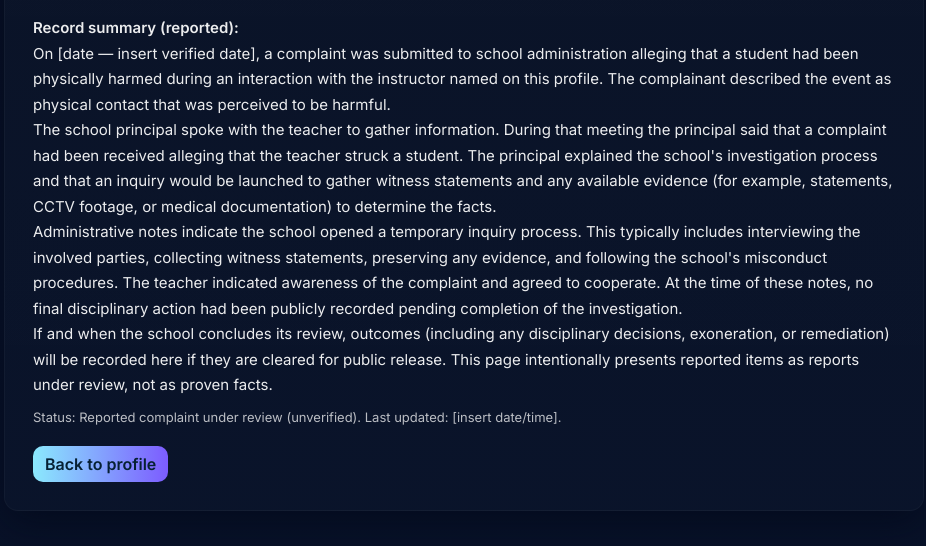
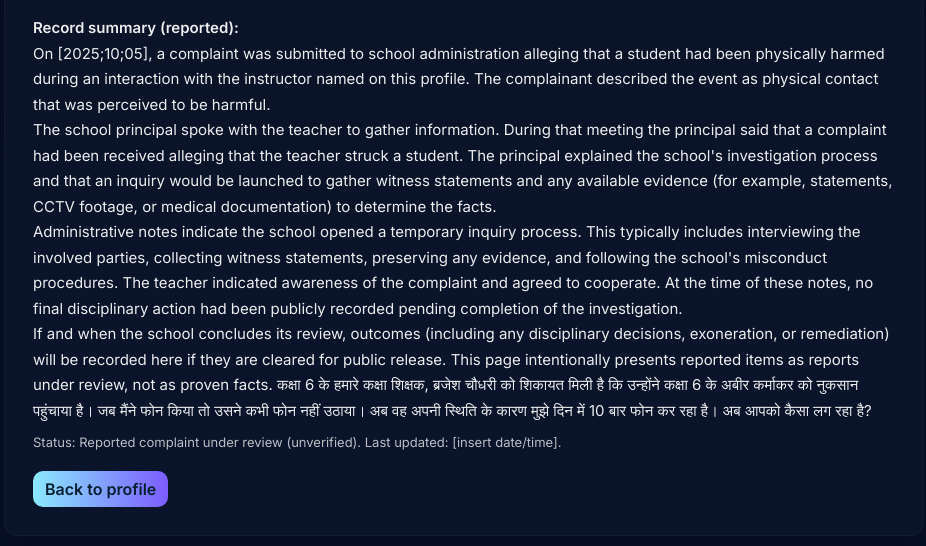
Before and after one commit to abirzzzzx/bigsecret, a plain HTML site: page info.html in a window 1280 px wide. Shown: the part 178-724 px from the top of the page, without its empty margins (176-1102 px from the left). Drawn offline with nearby package versions, Linux system fonts and the light colour scheme.

Commit message:
Update info.html

```diff
--- a/info.html
+++ b/info.html
@@ -42,13 +42,15 @@
     <article class="record" id="record-content">
       <p><strong>Record summary (reported):</strong></p>
 
-      <p>On [date — insert verified date], a complaint was submitted to school administration alleging that a student had been physically harmed during an interaction with the instructor named on this profile. The complainant described the event as physical contact that was perceived to be harmful.</p>
+      <p>On [2025;10;05], a complaint was submitted to school administration alleging that a student had been physically harmed during an interaction with the instructor named on this profile. The complainant described the event as physical contact that was perceived to be harmful.</p>
 
       <p>The school principal spoke with the teacher to gather information. During that meeting the principal said that a complaint had been received alleging that the teacher struck a student. The principal explained the school's investigation process and that an inquiry would be launched to gather witness statements and any available evidence (for example, statements, CCTV footage, or medical documentation) to determine the facts.</p>
 
       <p>Administrative notes indicate the school opened a temporary inquiry process. This typically includes interviewing the involved parties, collecting witness statements, preserving any evidence, and following the school's misconduct procedures. The teacher indicated awareness of the complaint and agreed to cooperate. At the time of these notes, no final disciplinary action had been publicly recorded pending completion of the investigation.</p>
 
-      <p>If and when the school concludes its review, outcomes (including any disciplinary decisions, exoneration, or remediation) will be recorded here if they are cleared for public release. This page intentionally presents reported items as reports under review, not as proven facts.</p>
+      <p>If and when the school concludes its review, outcomes (including any disciplinary decisions, exoneration, or remediation) will be recorded here if they are cleared for public release. This page intentionally presents reported items as reports under review, not as proven facts.
+      कक्षा 6 के हमारे कक्षा शिक्षक, ब्रजेश चौधरी को शिकायत मिली है कि उन्होंने कक्षा 6 के अबीर कर्माकर को नुकसान पहुंचाया है।
+      जब मैंने फोन किया तो उसने कभी फोन नहीं उठाया। अब वह अपनी स्थिति के कारण मुझे दिन में 10 बार फोन कर रहा है। अब आपको कैसा लग रहा है? </p>
 
       <p class="meta">Status: Reported complaint under review (unverified). Last updated: [insert date/time].</p>
     </article>
```
